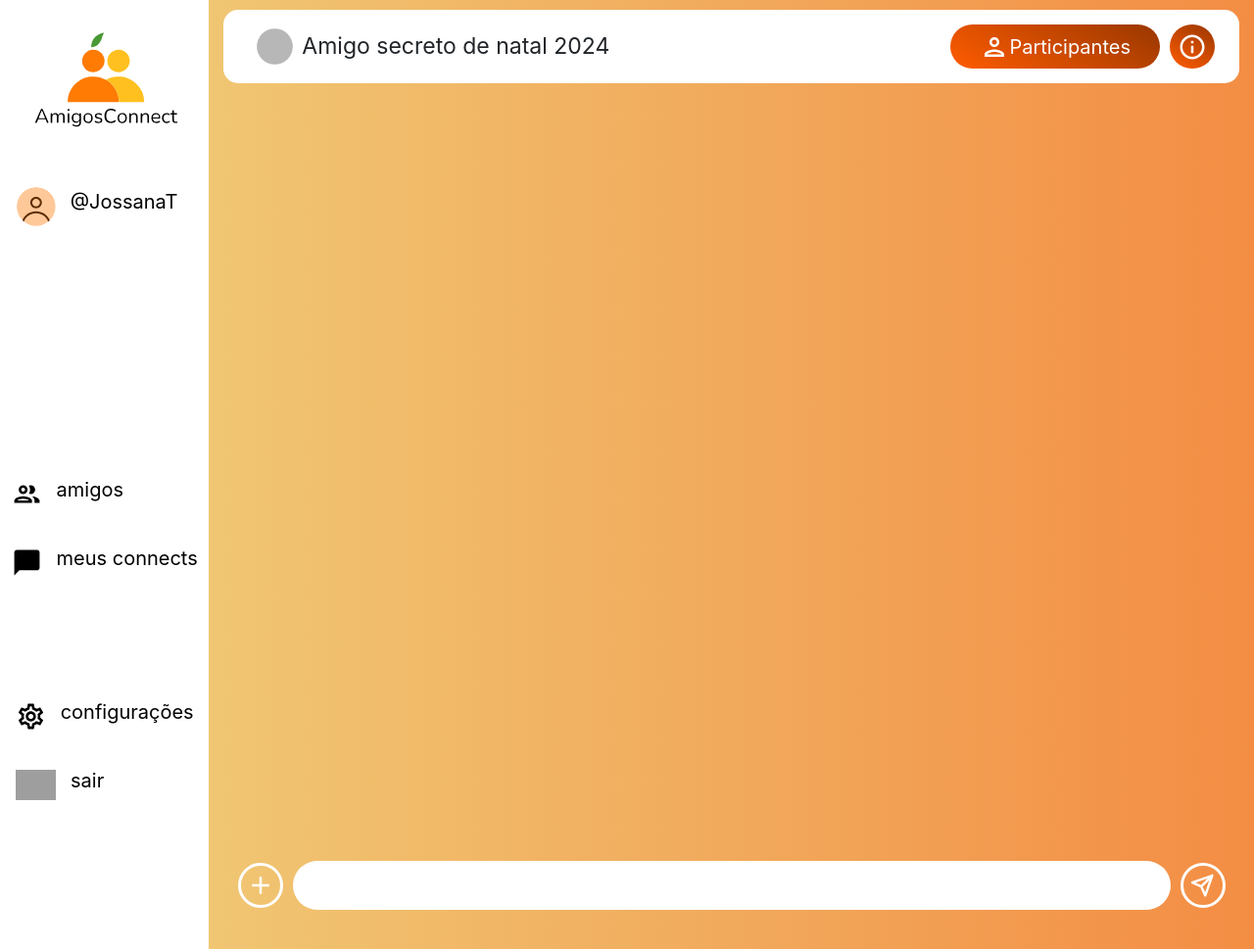
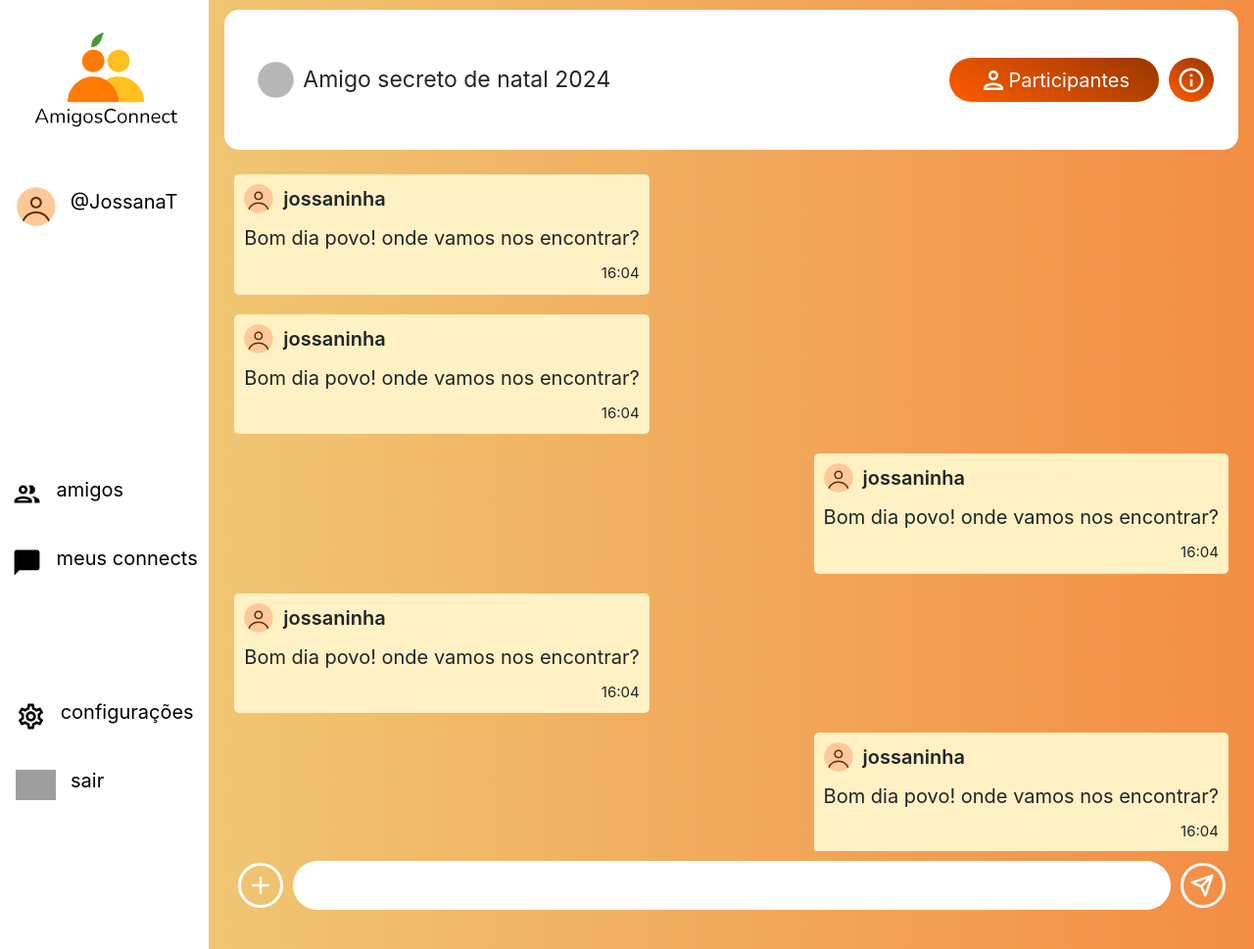
Before and after one commit to maris2606/AmigosConnect, a Flask app: template templates/chat.html in a window 1280 px wide. Shown: the whole page at 98% size. Run offline with Flask 3, Linux system fonts and the light colour scheme; the template is opened without the code that fills it, so the values that code supplies are empty; some libraries are stand-ins or nearby versions; grey boxes are pictures that could not be loaded.

Commit message:
terminado chat

```diff
--- a/static/css/chat.css
+++ b/static/css/chat.css
@@ -93,6 +93,11 @@
     border-radius: 50px;
 }
 
+.pfp-pic-msg{
+    height: 30px;
+    border-radius: 50px;
+}
+
 .username{
     font-size: 1.6rem;
 }
@@ -108,6 +113,8 @@
 
 
 .barra-mensagem {
+
+    padding-top: 10px;
     padding-bottom: 40px;
 }
 
@@ -157,6 +164,7 @@
 }
 
 .barra-topo {
+    width: 97%;
     height: 15%;
     border-radius: 15px;
 }
@@ -170,8 +178,37 @@
 }
 
 .chat{
-    min-height: 70vh;
-    height: 70vh;
+    width: 97%;
+    padding-block: 15px;
+    height: 75vh;
     overflow-y: auto;
     overflow-x: hidden;
 }
+
+.mensagem {
+    width: max-content;
+    max-width: 55%;
+    border-radius: 5px;
+    font-size: 2rem;
+    background-color: var(--more-light-yellow-color);
+}
+
+.user-msg {
+    font-weight: 600;
+}
+
+.hora-msg{
+    font-size: 1.5rem;
+}
+
+.recebida{
+    height: min-content;
+    width: 100%;
+    justify-content: start;
+}
+
+.enviada{
+    height: min-content;
+    width: 100%;
+    justify-content: end;
+}
--- a/static/css/variaveis.css
+++ b/static/css/variaveis.css
@@ -9,6 +9,8 @@
     --black-color: #000000;
     --gray-color: #d9d9d9;
     --brown-color: #6d4016;
+    --vibrant-yellow-color: #FFC01F;
+    --medium-yellow-color: #F0C674;
     --light-yellow-color: #f0c673;
     --more-light-yellow-color: #FFF1C3;
     --light-orange-color: #F38D44;
--- a/static/js/criar-connect.js
+++ b/static/js/criar-connect.js
@@ -3,6 +3,7 @@
 
 const amgs_select = document.querySelector('#amigos_select');
 
+const btn_cancelar = document.querySelector('.cancelar');
 
 
 amgs_select.addEventListener('change',(e)=>{
@@ -27,3 +28,8 @@
         });
     });
 });
+
+
+btn_cancelar.addEventListener('click', ()=>{
+    window.location.href = '/templates/feed.html';
+});
--- a/templates/chat.html
+++ b/templates/chat.html
@@ -50,8 +50,8 @@
         </div>
 
 
-        <div class="col-10 chat-main d-flex flex-column justify-content-center align-items-center">
-            <div class="row barra-topo mt-3 p-3 w-100 d-flex justify-content-between align-items-center bg-white">
+        <div class="col-10 chat-main d-flex flex-column justify-content-start align-items-center p-0">
+            <div class="row barra-topo mt-3 mx-5 p-3 d-flex justify-content-between align-items-center bg-white">
 
                 <div class="col h-100 connect-info d-flex justify-content-start align-items-center">
                     <img class="img-connect" src="/static/icons/circulo.svg" alt="imagem padrão do connect">
@@ -69,24 +69,95 @@
                 </div>
             </div>
 
-            <div class="row chat w-100 h-100 d-flex justify-content-center align-items-center">
-                <div class="mensagem col-7">
-                    <div class="row">
-                        <img src="" alt="">
-                        <p></p>
+            <div class="row chat">
+
+                <div class="recebida p-3 d-flex">
+                    <div class="mensagem p-3">
+                        <div class="row w-100 m-0">
+                            <img class="pfp-pic-msg mr-3" src="/static/icons/Generic avatar.svg" alt="foto de perfil">
+                            <p class="user-msg">jossaninha</p>
+                        </div>
+
+                        <div class="row w-100 m-0 conteudo">
+                            <p>Bom dia povo! onde vamos nos encontrar?</p>
+                        </div>
+
+                        <div class="row hora-msg w-100 m-0 d-flex justify-content-end align-items-end">
+                            <p class="m-0">16:04</p>
+                        </div>
                     </div>
+                </div>
 
-                    <div class="row conteudo">
-                        <p></p>
+                <div class="recebida p-3 d-flex">
+                    <div class="mensagem p-3">
+                        <div class="row w-100 m-0">
+                            <img class="pfp-pic-msg mr-3" src="/static/icons/Generic avatar.svg" alt="foto de perfil">
+                            <p class="user-msg">jossaninha</p>
+                        </div>
+
+                        <div class="row w-100 m-0 conteudo">
+                            <p>Bom dia povo! onde vamos nos encontrar?</p>
+                        </div>
+
+                        <div class="row hora-msg w-100 m-0 d-flex justify-content-end align-items-end">
+                            <p class="m-0">16:04</p>
+                        </div>
                     </div>
+                </div>
 
-                    <div class="row">
-                        <p></p>
+                <div class="enviada p-3 d-flex">
+                    <div class="mensagem p-3">
+                        <div class="row w-100 m-0">
+                            <img class="pfp-pic-msg mr-3" src="/static/icons/Generic avatar.svg" alt="foto de perfil">
+                            <p class="user-msg">jossaninha</p>
+                        </div>
+
+                        <div class="row w-100 m-0 conteudo">
+                            <p>Bom dia povo! onde vamos nos encontrar?</p>
+                        </div>
+
+                        <div class="row hora-msg w-100 m-0 d-flex justify-content-end align-items-end">
+                            <p class="m-0">16:04</p>
+                        </div>
+                    </div>
+                </div>
+
+                <div class="recebida p-3 d-flex">
+                    <div class="mensagem p-3">
+                        <div class="row w-100 m-0">
+                            <img class="pfp-pic-msg mr-3" src="/static/icons/Generic avatar.svg" alt="foto de perfil">
+                            <p class="user-msg">jossaninha</p>
+                        </div>
+
+                        <div class="row w-100 m-0 conteudo">
+                            <p>Bom dia povo! onde vamos nos encontrar?</p>
+                        </div>
+
+                        <div class="row hora-msg w-100 m-0 d-flex justify-content-end align-items-end">
+                            <p class="m-0">16:04</p>
+                        </div>
+                    </div>
+                </div>
+
+                <div class="enviada p-3 d-flex">
+                    <div class="mensagem p-3">
+                        <div class="row w-100 m-0">
+                            <img class="pfp-pic-msg mr-3" src="/static/icons/Generic avatar.svg" alt="foto de perfil">
+                            <p class="user-msg">jossaninha</p>
+                        </div>
+
+                        <div class="row w-100 m-0 conteudo">
+                            <p>Bom dia povo! onde vamos nos encontrar?</p>
+                        </div>
+
+                        <div class="row hora-msg w-100 m-0 d-flex justify-content-end align-items-end">
+                            <p class="m-0">16:04</p>
+                        </div>
                     </div>
                 </div>
             </div>
 
-            <div class="row barra-mensagem w-100 h-100 d-flex justify-content-center align-items-end">
+            <div class="row barra-mensagem w-100  d-flex justify-content-center align-items-end">
                 <form class="d-flex justify-content-center align-items-center " action="" method="post">
 
                     <a class="btn-barra-msg mr-3">
@@ -100,6 +171,7 @@
                     </button>
                 </form>
             </div>
+
         </div>
     </div>
 
--- a/templates/criar-connect.html
+++ b/templates/criar-connect.html
@@ -91,7 +91,7 @@
 
                         <span class="row p-3 d-flex justify-content-between align-items-center">
                             <button type="button" class="col-5 px-5 btn-laranja-outline cancelar">Cancelar</button>
-                            <button type="button" class="col-5 px-5 btn-laranja">Conectar</button>
+                            <button type="submit" class="col-5 px-5 btn-laranja">Conectar</button>
                         </span>
                     </form>
                 </div>
--- a/templates/feed.html
+++ b/templates/feed.html
@@ -62,7 +62,7 @@
                         </form>
                     </div>
                     <div class="col-3 h-100 w-100">
-                        <a class="btn-laranja d-flex justify-content-center align-items-center h-100" href="">
+                        <a class="btn-laranja d-flex justify-content-center align-items-center h-100" href="/templates/criar-connect.html">
                             <img class="mr-3" src="/static/icons/addb.svg" alt="icone de adicionar">
                             Criar connect
                         </a>
```
